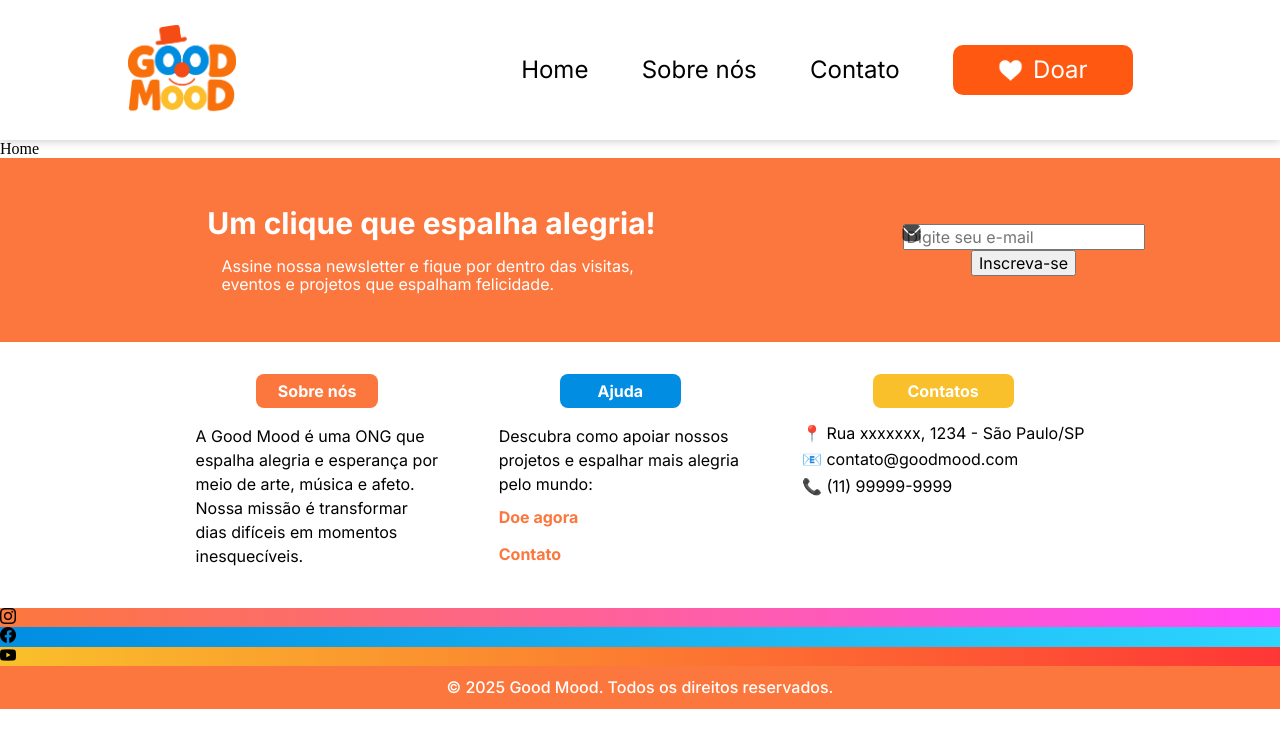
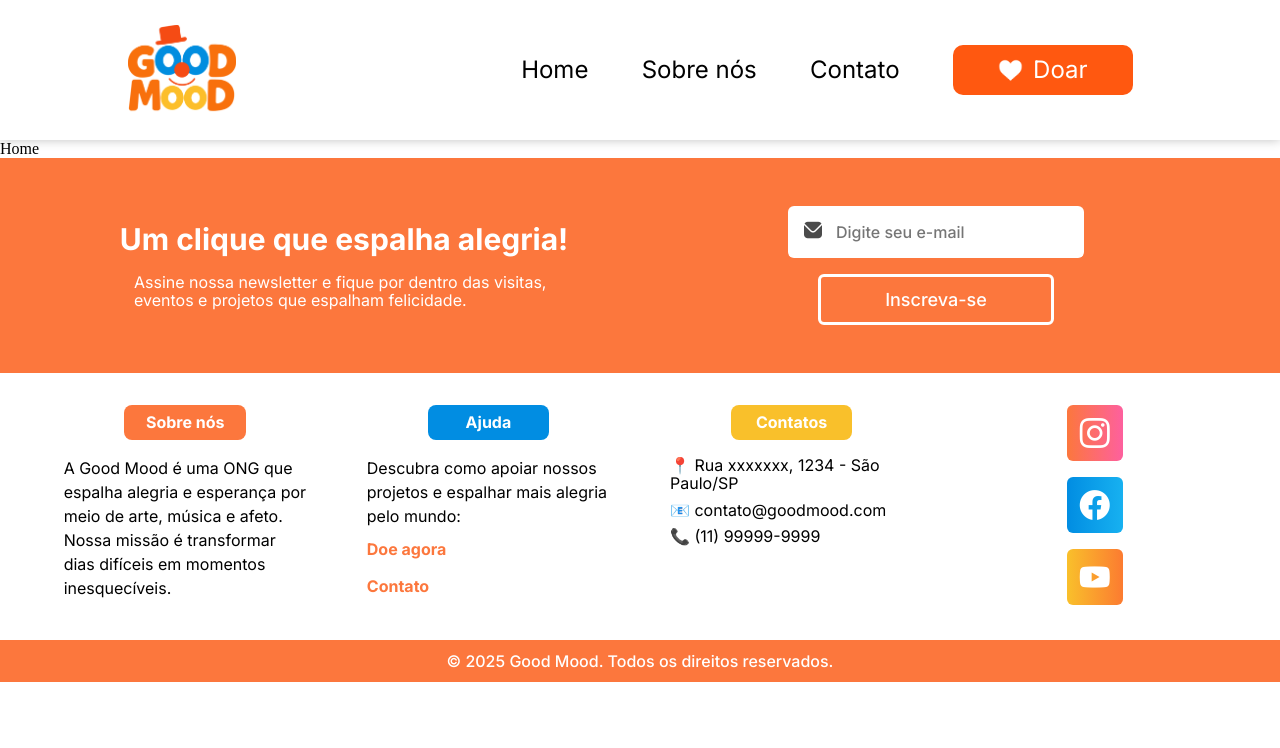
Before and after one commit to maugois/GoodMood, a plain HTML site: page index.html in a window 1280 px wide. Drawn offline with nearby package versions, Linux system fonts and the light colour scheme.

Commit message:
feat: corrigindo merge

```diff
--- a/css/styles.css
+++ b/css/styles.css
@@ -448,7 +448,7 @@
     }
 
     /* middle */
-    #box-middle div {
+    #box-middle section {
         width: 80%;
     }
 }
--- a/index.html
+++ b/index.html
@@ -46,14 +46,14 @@
 
     <!-- Rodapé -->
     <footer id="footer-site">
-        <!-- Superior ou caixa newsller -->
+        <!-- Superior ou caixa newsletter -->
         <section id="box-newsletter">
             <section id="text-newsletter">
                 <h3>Um clique que espalha alegria!</h3>
                 <p>Assine nossa newsletter e fique por dentro das visitas, eventos e projetos que espalham felicidade.</p>
             </section>
 
-            <section class="form-newsller">
+            <section id="form-newsletter">
                 <form action="#">
                     <div id="input-container">
                         <i class="fi fi-sr-envelope"></i>
@@ -85,7 +85,7 @@
                 </nav>
             </section>
 
-            <div class="box-content-text">
+            <section class="box-content-text">
                 <h4 class="title-footer-middle background-yellow">Contatos</h4>
                 <section class="box-text-contact">
                     <p>📍 Rua xxxxxxx, 1234 - São Paulo/SP</p>
@@ -94,8 +94,8 @@
                 </section>
             </section>
 
-            <section class="box-content-icon">
-                <section class="box-social-orange btn-grad">
+            <section id="box-content-icon">
+                <section class="box-social-orange">
                     <a href="https://www.instagram.com/" target="_blank" rel="noopener">
                         <i class="fi fi-brands-instagram"></i>
                     </a>
@@ -121,17 +121,17 @@
         </section>
     </footer>
 
+    <!-- API Libras -->
     <div vw class="enabled">
         <div vw-access-button class="active"></div>
         <div vw-plugin-wrapper>
             <div class="vw-plugin-top-wrapper"></div>
         </div>
     </div>
-    <script src="https://vlibras.gov.br/app/vlibras-plugin.js"></script>
-    <script>
-        new window.VLibras.Widget('https://vlibras.gov.br/app');
-    </script>
 </body>
+<script src="https://vlibras.gov.br/app/vlibras-plugin.js"></script>
+<script>
+    new window.VLibras.Widget('https://vlibras.gov.br/app');
+</script>
 <script src="js/main.js" type="text/js"></script>
-
 </html>
```
